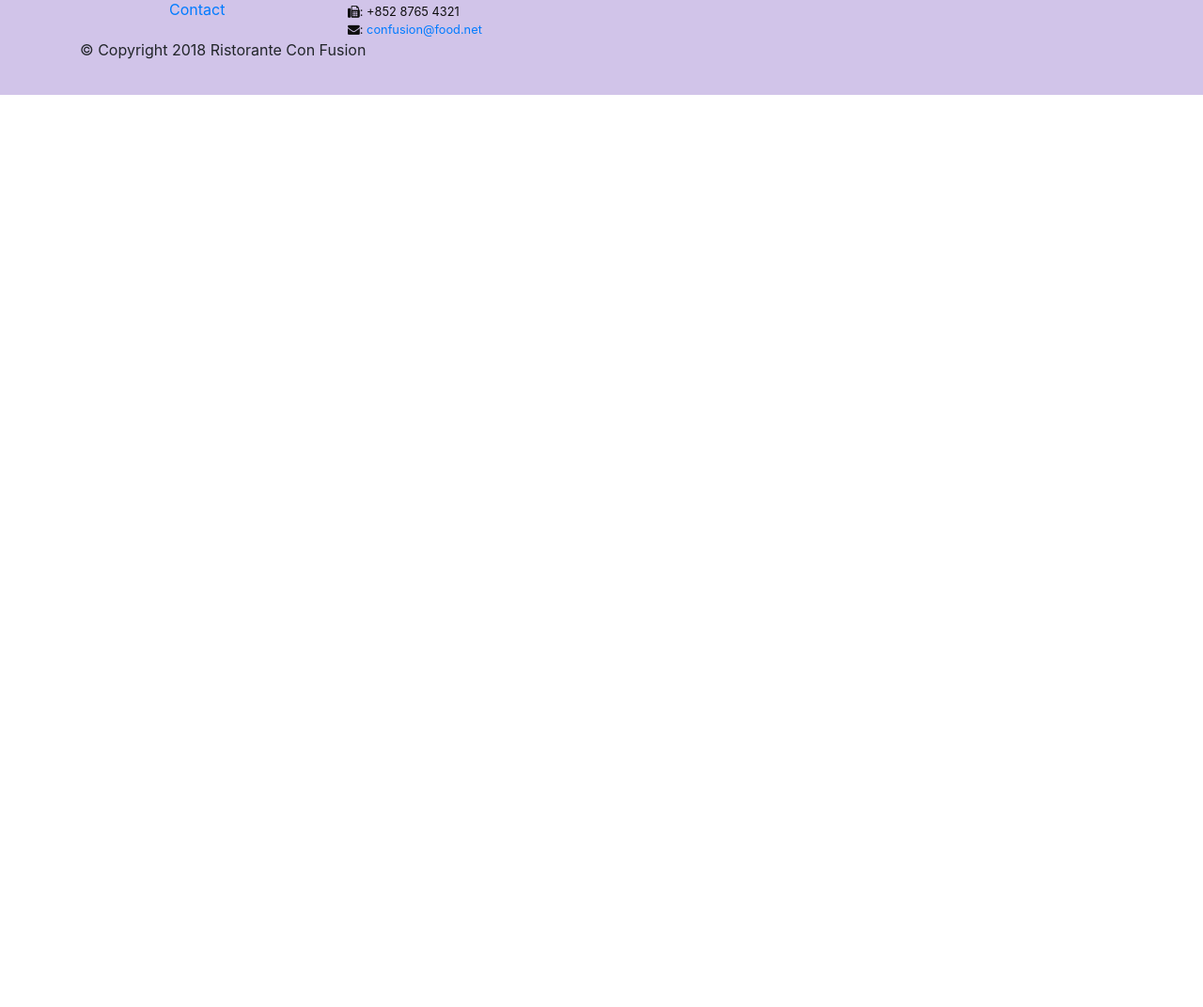
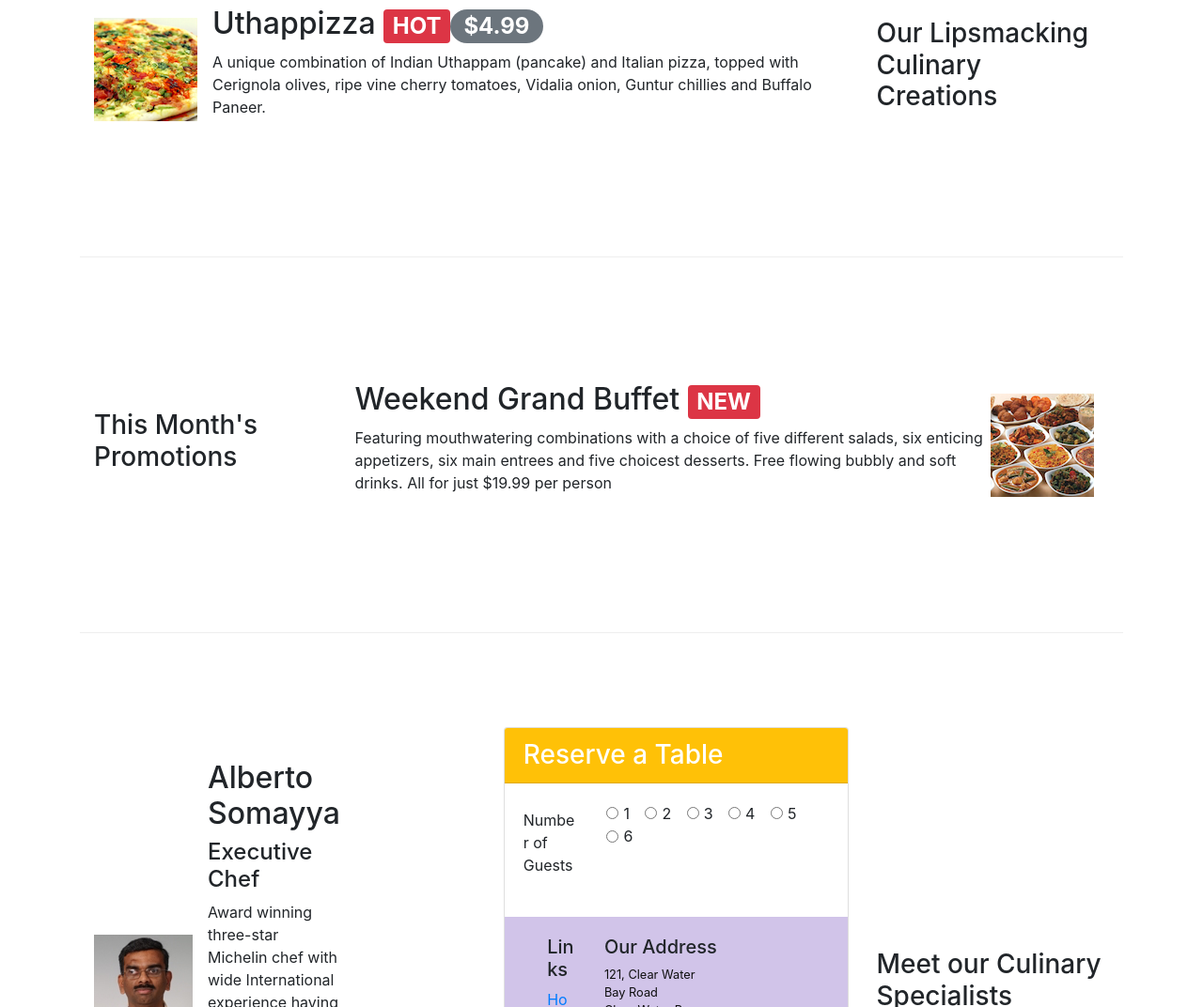
Before and after one commit to Shivam327/Con-Fusion, a website: page index.html in a window 1280 px wide. Shown: the part 861-1933 px from the top of the page at 94% size. Before the commit the page ends 962 px from the top, so only its background shows below. Drawn offline with nearby package versions, Linux system fonts and the light colour scheme.

Commit message:
rE-ADDED eVERYTHING lEARED

```diff
--- a/index.html
+++ b/index.html
@@ -8,6 +8,8 @@
     <meta http-equiv="x-ua-compatible" content="ie=edge">
 
     <!-- Bootstrap CSS -->
+
+    <link rel="stylesheet" href="https://stackpath.bootstrapcdn.com/bootstrap/4.5.0/css/bootstrap.min.css" integrity="sha384-9aIt2nRpC12Uk9gS9baDl411NQApFmC26EwAOH8WgZl5MYYxFfc+NcPb1dKGj7Sk" crossorigin="anonymous">
     <link rel="stylesheet" href="node_modules/bootstrap/dist/css/bootstrap.min.css">
     <link rel="stylesheet" href="node_modules/font-awesome/css/font-awesome.min.css">
     <link rel="stylesheet" href="node_modules/bootstrap-social/bootstrap-social.css">
@@ -214,6 +216,87 @@
                 </div>
             </div>
         </div>
+        <div class="row row-content align-items-center">
+            <div class="col-12 col-sm-4 col-md-3 order-sm-last">
+                <h3>Our Lipsmacking Culinary Creations</h3>
+            </div>
+            <div class="col col-sm col-md order-sm-first">
+                <div class="media">
+                    <img src="img/uthappizza.png" alt="uthappizza" class="d-flex mr-3 img-thumpnail align-self-center">
+                    <div class="media-body">
+                        <h2 class="mt-0">Uthappizza <span class="badge badge-danger">HOT</span><span class="badge badge-pill badge-secondary">$4.99</span> </h2>
+                        <p class="d-none d-sm-block">A unique combination of Indian Uthappam (pancake) and Italian pizza, topped with Cerignola olives, ripe vine cherry tomatoes, Vidalia onion, Guntur chillies and Buffalo Paneer.</p>
+                    </div>
+                </div>
+            </div>
+        </div>
+
+
+        <div class="row row-content align-items-center">
+            <div class="col-12 col-sm-4 col-md-3">
+                <h3>This Month's Promotions</h3>
+            </div>
+            <div class="col col-sm col-md">
+                <div class="media">
+                    <div class="media-body">
+                        <h2 class="mt-0">Weekend Grand Buffet <span class="badge badge-danger">NEW</span></h2>
+                        <p class="d-none d-sm-block">Featuring mouthwatering combinations with a choice of five different salads, six enticing appetizers, six main entrees and five choicest desserts. Free flowing bubbly and soft drinks. All for just $19.99 per person </p>
+                    </div>
+                    <img src="img/buffet.png" alt="buffet" class="d-flex mr-3 img-thumpnail align-self-center">
+                </div>
+            </div>
+        </div>
+
+        <div class="row row-content align-items-center">
+            <div class="col-12 col-sm-4 col-md-3 order-sm-last">
+                <h3>Meet our Culinary Specialists</h3>
+            </div>
+            <div class="col col-sm col-md order-sm-first">
+                <div class="media">
+                    <img src="img/alberto.png" alt="alberto" class="d-flex mr-3 align-self-center img-thumpnail">
+                    <div class="media-body">
+                        <h2 class="mt-0">Alberto Somayya</h2>
+                        <h4>Executive Chef</h4>
+                        <p class="d-none d-sm-block">Award winning three-star Michelin chef with wide International experience having worked closely with whos-who in the culinary world, he specializes in creating mouthwatering Indo-Italian fusion experiences. </p>
+                    </div>
+                </div>
+            </div>
+            <div class="row row-content align-items-center" id="formclick">
+                <div class="col col-sm"></div>
+                <div class="col-12 col-sm-8">
+                    <div class="card">
+                        <h3 class="card-header bg-warning text-white">Reserve a Table</h3>
+                        <div class="card-body">
+                            <form action="#">
+                            <div class="form-group row">
+                                <label for="guestnum" class="col-12 col-md-3 col-form-label">Number of Guests</label>
+                                <div class="col-12 col-md-9">
+                                    <div class="form-check form-check-inline">
+                                        <input class="form-check-input" type="radio" name="num" id="num1" value="option1">
+                                        <label class="form-check-label" for="guestnum">1</label>
+                                    </div>
+                                    <div class="form-check form-check-inline">
+                                        <input class="form-check-input" type="radio" name="num" id="num2" value="option2">
+                                        <label class="form-check-label" for="guestnum">2</label>
+                                    </div>
+                                    <div class="form-check form-check-inline">
+                                        <input class="form-check-input" type="radio" name="num" id="num3" value="option3">
+                                        <label class="form-check-label" for="guestnum">3</label>
+                                    </div>
+                                    <div class="form-check form-check-inline">
+                                        <input class="form-check-input" type="radio" name="num" id="num4" value="option4">
+                                        <label class="form-check-label" for="guestnum">4</label>
+                                    </div>
+                                    <div class="form-check form-check-inline">
+                                        <input class="form-check-input" type="radio" name="num" id="num5" value="option5">
+                                        <label class="form-check-label" for="guestnum">5</label>
+                                    </div>
+                                    <div class="form-check form-check-inline">
+                                        <input class="form-check-input" type="radio" name="num" id="num6" value="option6">
+                                        <label class="form-check-label" for="guestnum">6</label>
+                                    </div>
+                                </div>
+                            </div>
     </div>
 
     <footer class="footer">
@@ -261,37 +344,7 @@
         <script src="node_modules/jquery/dist/jquery.slim.min.js"></script>
         <script src="node_modules/popper.js/dist/umd/popper.min.js"></script>
         <script src="node_modules/bootstrap/dist/js/bootstrap.min.js"></script>
-        <script>
-            $(document).ready(function(){
-                $("#mycarousel").carousel( { interval: 2000 } );
-                $("#carouselButton").click(function(){
-                if ($("#carouselButton").children("span").hasClass('fa-pause')) {
-                    $("#mycarousel").carousel('pause');
-                    $("#carouselButton").children("span").removeClass('fa-pause');
-                    $("#carouselButton").children("span").addClass('fa-play');
-                }
-                else if ($("#carouselButton").children("span").hasClass('fa-play')){
-                    $("#mycarousel").carousel('cycle');
-                    $("#carouselButton").children("span").removeClass('fa-play');
-                    $("#carouselButton").children("span").addClass('fa-pause');
-                }
-            });
-            });
-        </script>
-        <script>
-            $(document).ready(function(){
-              $("#bookingbtn").click(function(){
-                $("#bookingmodal").modal();
-              });
-            });
-        </script>
-        <script>
-            $(document).ready(function(){
-                $("#loginbtn").click(function(){
-                    $("#loginmodal").modal();
-                });
-             });
-        </script>
+        <script src="js/scripts.js"></script>
 
 
 </body>
--- /dev/null
+++ b/js/scripts.js
@@ -0,0 +1,27 @@
+
+            $(document).ready(function(){
+                $("#mycarousel").carousel( { interval: 2000 } );
+                $("#carouselButton").click(function(){
+                if ($("#carouselButton").children("span").hasClass('fa-pause')) {
+                    $("#mycarousel").carousel('pause');
+                    $("#carouselButton").children("span").removeClass('fa-pause');
+                    $("#carouselButton").children("span").addClass('fa-play');
+                }
+                else if ($("#carouselButton").children("span").hasClass('fa-play')){
+                    $("#mycarousel").carousel('cycle');
+                    $("#carouselButton").children("span").removeClass('fa-play');
+                    $("#carouselButton").children("span").addClass('fa-pause');
+                }
+            });
+            });
+
+
+              $("#bookingbtn").click(function(){
+                $("#bookingmodal").modal();
+              });
+
+
+
+                $("#loginbtn").click(function(){
+                    $("#loginmodal").modal();
+                });
```
Also changed, not shown: aboutus.html (+1 -0 lines), contactus.html (+2 -0 lines), package.json (+7 -3 lines), 1 other file.
